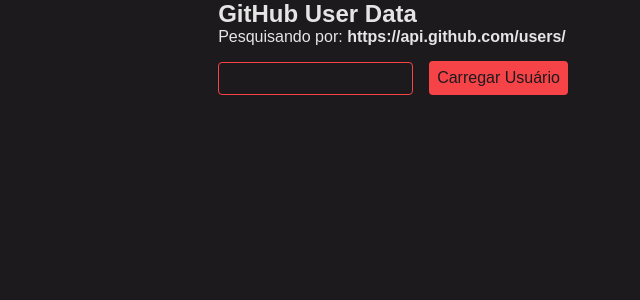
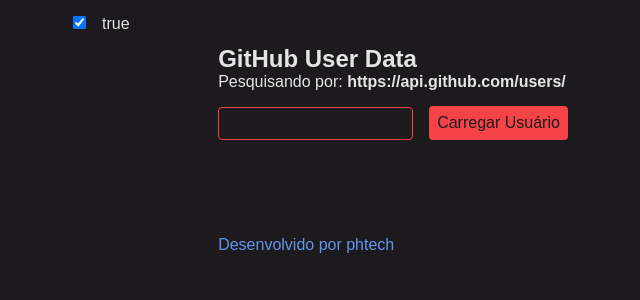
Before and after one commit to pedrohsantanaa/vue-learn, a Vue app in the folder github-user-data/: page / in a window 1280 px wide. Shown: the top 300 px of the page, without its empty margins (247-887 px from the left). Built offline with nearby package versions, Linux system fonts and the light colour scheme; the HTML template or start-up script is replaced by a standard one.

Commit message:
add hook

```diff
--- a/github-user-data/package.json
+++ b/github-user-data/package.json
@@ -11,7 +11,8 @@
     "type-check": "vue-tsc --build"
   },
   "dependencies": {
-    "vue": "^3.5.31"
+    "vue": "^3.5.31",
+    "vue-router": "^5.0.6"
   },
   "devDependencies": {
     "@tsconfig/node24": "^24.0.4",
--- a/github-user-data/src/App.vue
+++ b/github-user-data/src/App.vue
@@ -1,11 +1,23 @@
 <script setup>
-import CompositionApi from './components/CompositionApi.vue';
+import { ref } from 'vue'
+import Profile from './components/Profile.vue';
 
+const isOpen = ref(true)
 
 </script>
 
 <template>
-  <CompositionApi />
+  <input type="checkbox" v-model="isOpen">{{ isOpen }}
+  <Profile v-if="isOpen">
+    <h2>GitHub User Data</h2>
+
+    <template v-slot:footer>
+      <footer>
+        Desenvolvido por phtech
+      </footer>
+
+    </template>
+  </Profile>
 </template>
 
 <style>
@@ -26,4 +38,9 @@
   background-color: #1c1a1d;
   color: #e5e5e5;
 }
+
+footer{
+  margin-top: 5rem;
+  color: cornflowerblue;
+}
 </style>
--- /dev/null
+++ b/github-user-data/src/components/Form.vue
@@ -0,0 +1,20 @@
+<script setup>
+import { ref } from 'vue';
+
+const emit = defineEmits(['formSubmit'])
+const searchInput = ref('')
+
+function handleSubmit(ev) {
+    ev.preventDefault();
+    emit('formSubmit', searchInput.value)
+}
+
+</script>
+
+<template>
+    <p>Pesquisando por: <strong>https://api.github.com/users/{{ searchInput }}</strong></p>
+    <form @submit="handleSubmit">
+        <input type="text" v-model="searchInput">
+        <button>Carregar Usuário</button>
+    </form>
+</template>
--- a/github-user-data/src/components/CompositionApi.vue
+++ b/github-user-data/src/components/Profile.vue
@@ -1,5 +1,8 @@
 <script setup>
-import { reactive, ref, computed } from 'vue';
+import { reactive, ref, computed, onMounted, onUpdated, onUnmounted } from 'vue';
+import UserInfo from './UserInfo.vue';
+import Repository from './Repository.vue';
+import Form from './Form.vue';
 
 const searchInput = ref('')
 
@@ -15,9 +18,8 @@
     location: ''
 })
 
-async function fetchGithubUser(ev) {
-    ev.preventDefault()
-    const res = await fetch(`https://api.github.com/users/${searchInput.value}`)
+async function fetchGithubUser(username) {
+    const res = await fetch(`https://api.github.com/users/${username}`)
     const { login, name, bio, company, avatar_url, location } = await res.json()
 
     state.login = login,
@@ -46,36 +48,39 @@
 
 })
 
+onMounted(() => {
+    console.log("O Componente foi montado.")
+})
+
+onUpdated(() => {
+    console.log("O Componente foi atualizado.")
+})
+
+onUnmounted(() => {
+    console.log("O Componente foi desmontado")
+})
+
 </script>
 
 <template>
     <div class="main">
-        <h2>GitHub User Data</h2>
-        <p>Pesquisando por: <strong>https://api.github.com/users/{{ searchInput }}</strong></p>
-        <form @submit="fetchGithubUser">
-            <input type="text" v-model="searchInput">
-            <button>Carregar Usuário</button>
-        </form>
+        <slot></slot>
 
+        <Form @form-submit="fetchGithubUser"/>
 
         <div v-if="state.login !== ''">
-            <img v-bind:src="state.avatar_url">
-            <h1>{{ state.name }}</h1>
-            <h2>{{ state.company }}</h2>
-            <h3>{{ state.location }}</h3>
-            <span>{{ state.bio }}</span>
-            <span>@{{ state.login }}</span>
+            <UserInfo :login="state.login" :name="state.name" :company="state.company" :avatar_url="state.avatar_url"
+                :bio="state.bio" :location="state.location" />
         </div>
 
         <section v-if="state.repos.length > 0">
             <h2>{{ reposCountMessage }}</h2>
             <article v-for="repo in state.repos">
-                <h3>{{ repo.full_name }}</h3>
-                <p>{{ repo.description }}</p>
-                <a :href="repo.html_url" target="_blank">Ver no Github</a>
+                <Repository :full_name="repo.full_name" :description="repo.description" :html_url="repo.html_url" />
             </article>
 
         </section>
+        <slot name="footer"></slot>
 
     </div>
 
@@ -96,10 +101,6 @@
     border-radius: .25rem;
 }
 
-img {
-    border-radius: 80%;
-    width: 50%;
-}
 
 /* Specifics */
 input {
--- /dev/null
+++ b/github-user-data/src/components/Repository.vue
@@ -0,0 +1,25 @@
+<script setup>
+defineProps(['full_name', 'description', 'html_url'])
+
+</script>
+<template>
+    <h3>{{ full_name }}</h3>
+    <p>{{ description }}</p>
+    <a :href="html_url" target="_blank">Ver no Github</a>
+</template>
+
+<style scoped>
+    a{
+        text-decoration: none;
+        color:brown;
+        margin-left: 1rem;
+    }
+    h3{
+        margin: 1rem 1rem 0rem 1rem;
+        color: cadetblue;
+    }
+    p{
+        margin-left: 1rem;
+        color: chocolate;
+    }
+</style>
--- /dev/null
+++ b/github-user-data/src/components/UserInfo.vue
@@ -0,0 +1,18 @@
+<script setup>
+defineProps(['login', 'name', 'company', 'bio', 'avatar_url', 'location']);
+</script>
+<template>
+    <img v-bind:src="avatar_url">
+    <h1>{{ name }}</h1>
+    <h2>{{ company }}</h2>
+    <h3>{{ location }}</h3>
+    <span>{{ bio }}</span>
+    <span>@{{ login }}</span>
+</template>
+
+<style scoped>
+img {
+    border-radius: 80%;
+    width: 50%;
+}
+</style>
```
Also changed, not shown: 1 other file (tests, documents, lock files or other folders).
